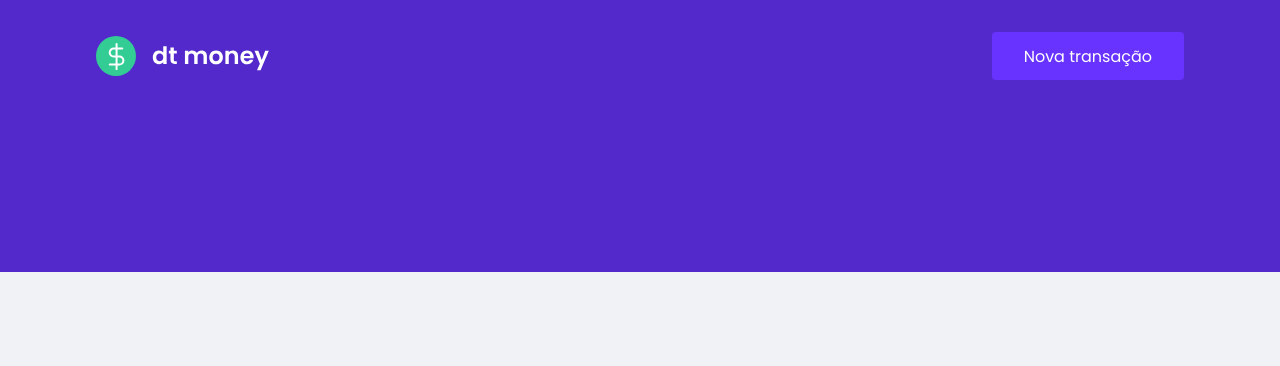
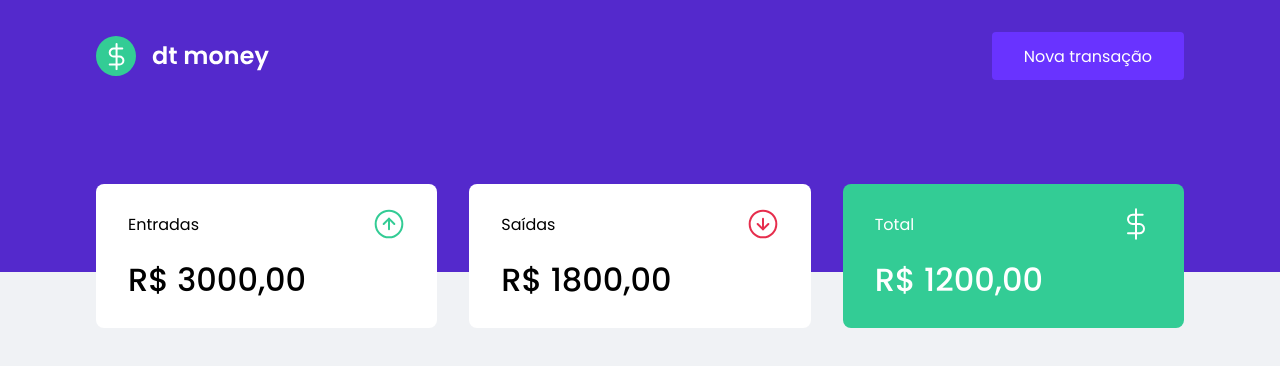
Before and after one commit to jardelbordignon/Ignite-DTMoney, a React (Create React App) app: page / in a window 1280 px wide. Shown: the top 366 px of the page. Built offline with nearby package versions, Linux system fonts and the light colour scheme.

Commit message:
Add Dashboard and Summary components

```diff
--- a/public/index.html
+++ b/public/index.html
@@ -8,7 +8,7 @@
 
     <link rel="shortcut icon" href="favicon.png" type="image/png" />
 
-    <link href="https://fonts.googleapis.com/css2?family=Poppins:wght@400;600&display=swap" rel="stylesheet">
+    <link href="https://fonts.googleapis.com/css2?family=Poppins:wght@400;500;600&display=swap" rel="stylesheet">
 
     <title>DTMoney</title>
   </head>
--- a/src/App.tsx
+++ b/src/App.tsx
@@ -1,10 +1,12 @@
 import { Header } from './components/Header';
+import { Dashboard } from './components/Dashbord';
 import { GlobalStyle } from './styles/global'
 
 export function App() {
   return (
     <>
       <Header />
+      <Dashboard />
       <GlobalStyle />
     </>
   );
--- /dev/null
+++ b/src/components/Dashbord/index.tsx
@@ -0,0 +1,10 @@
+import { Summary } from '../Summary'
+import { Container } from './styles'
+
+export function Dashboard() {
+  return (
+    <Container>
+      <Summary />
+    </Container>
+  )
+}
--- /dev/null
+++ b/src/components/Dashbord/styles.ts
@@ -0,0 +1,8 @@
+import styled from 'styled-components';
+
+export const Container = styled.main `
+  max-width: 1120px;
+  margin: 0 auto;
+  padding: 2.5rem 1rem;
+  background-color: var(--background);
+`
--- /dev/null
+++ b/src/components/Summary/index.tsx
@@ -0,0 +1,33 @@
+import incomeSvg from '../../assets/income.svg';
+import outcomeSvg from '../../assets/outcome.svg';
+import totalSvg from '../../assets/total.svg';
+
+import { Container } from './styles';
+
+export function Summary() {
+  return (
+    <Container>
+      <div>
+        <header>
+          <p>Entradas</p>
+          <img src={incomeSvg} alt="Entradas" />
+        </header>
+        <strong>R$ 3000,00</strong>
+      </div>
+      <div>
+        <header>
+          <p>Saídas</p>
+          <img src={outcomeSvg} alt="Saídas" />
+        </header>
+        <strong>R$ 1800,00</strong>
+      </div>
+      <div className='total-summary'>
+        <header>
+          <p>Total</p>
+          <img src={totalSvg} alt="Total" />
+        </header>
+        <strong>R$ 1200,00</strong>
+      </div>
+    </Container>
+  )
+}
--- /dev/null
+++ b/src/components/Summary/styles.ts
@@ -0,0 +1,33 @@
+import styled from 'styled-components';
+
+export const Container = styled.div `
+  display: grid;
+  grid-template-columns: repeat(3, 1fr);
+  gap: 2rem;
+  margin-top: -8rem;
+
+  div {
+    background: var(--shape);
+    padding: 1.5rem 2rem;
+    border-radius: 0.5rem;
+
+    header {
+      display: flex;
+      align-items: center;
+      justify-content: space-between;
+    }
+
+    strong {
+      display: block;
+      margin-top: 1rem;
+      font-size: 2rem;
+      font-weight: 500;
+      line-height: 3rem;
+    }
+
+    &.total-summary {
+      background: var(--secondary);
+      color: var(--shape);
+    }
+  }
+`
```
